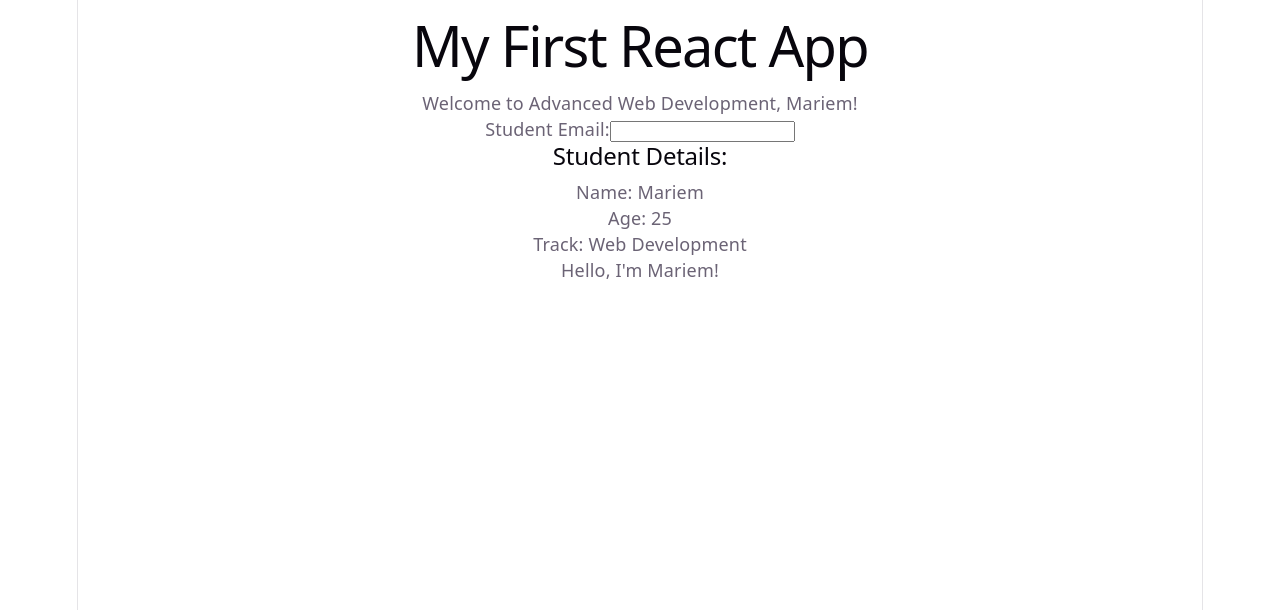
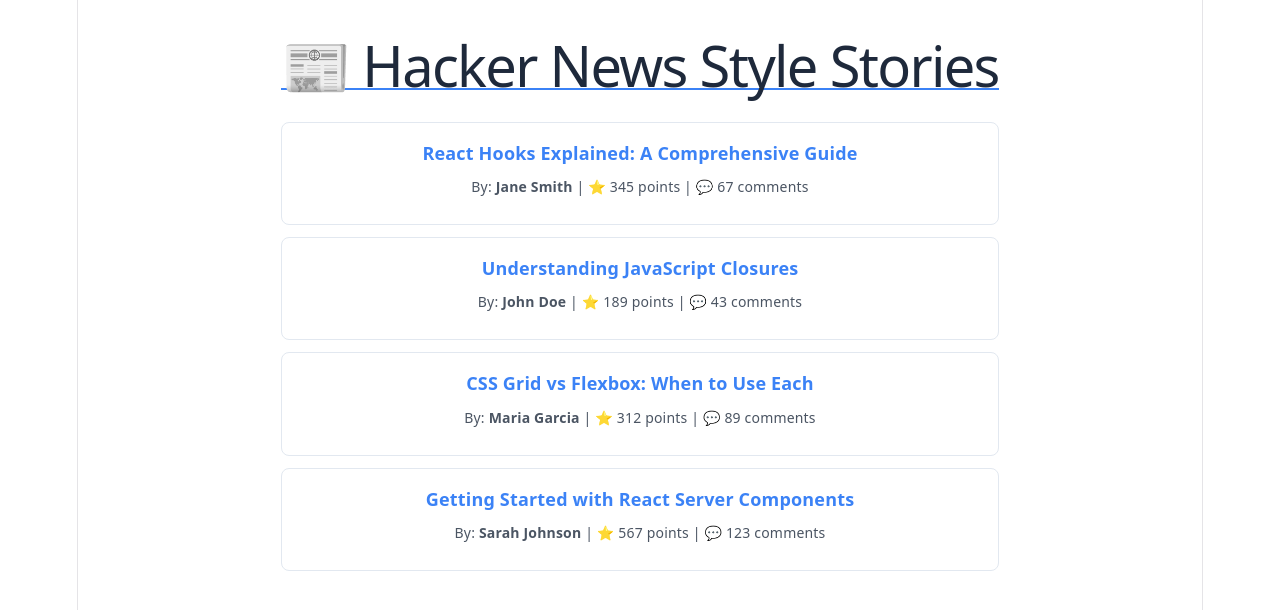
Before and after one commit to maryemhammemi24-beep/my-react-project, a React (Vite) app: page / in a window 1280 px wide. Shown: the top 610 px of the page. Built offline with nearby package versions, Linux system fonts and the light colour scheme.

Commit message:
Week 3: Rendering Hacker News style lists - Created stories array with map() rendering, implemented React keys, added clickable links with styling, and completed reflection questions

```diff
--- a/src/App.jsx
+++ b/src/App.jsx
@@ -1,32 +1,135 @@
+// WEEK 3 LAB: Hacker News Style Stories
+// ======================================
+
+// Step 1: Understanding the Data Structure
+// Each news story will contain:
+// - title: The article title (string)
+// - url: Link to the article (string)
+// - author: Who posted it (string)
+// - objectID: Unique identifier (string or number) -> This will be our React KEY
+// - points: Popularity score (number)
+// - num_comments: Number of comments (number)
+
+// Step 2: Fake data - stories array defined outside the component
+const stories = [
+  {
+    objectID: "1",
+    title: "React Hooks Explained: A Comprehensive Guide",
+    url: "https://react.dev/learn",
+    author: "Jane Smith",
+    points: 345,
+    num_comments: 67
+  },
+  {
+    objectID: "2",
+    title: "Understanding JavaScript Closures",
+    url: "https://javascript.info/closure",
+    author: "John Doe",
+    points: 189,
+    num_comments: 43
+  },
+  {
+    objectID: "3",
+    title: "CSS Grid vs Flexbox: When to Use Each",
+    url: "https://css-tricks.com/snippets/css/complete-guide-grid/",
+    author: "Maria Garcia",
+    points: 312,
+    num_comments: 89
+  },
+  {
+    objectID: "4",
+    title: "Getting Started with React Server Components",
+    url: "https://nextjs.org/docs/app/building-your-application/rendering/server-components",
+    author: "Sarah Johnson",
+    points: 567,
+    num_comments: 123
+  }
+];
+
 function App() {
-  // STEP 2: Define a variable inside the component
-  const studentName = "Mariem"; // Replace with your name
+  return (
+    <div style={{ maxWidth: '800px', margin: '0 auto', padding: '20px' }}>
+      <h1 style={{ color: '#1e293b', borderBottom: '2px solid #3b82f6', paddingBottom: '10px' }}>
+        📰 Hacker News Style Stories
+      </h1>
 
-  // STEP 6: Create the student object
-  const student = {
-    name: "Mariem",  // Replace with your name
-    age: 25,         // Replace with your age
-    track: "Web Development"
-  };
-
-  // STEP 7: Create the sayHello function
-  function sayHello() {
-    return `Hello, I'm ${studentName}!`;
-  }
-
-  return (
-    <div>
-      <h1>My First React App</h1>
-      <p>Welcome to Advanced Web Development, {studentName}!</p>
-      <label htmlFor="studentEmail">Student Email:</label>
-      <input type="text" id="studentEmail" />
-      <h2>Student Details:</h2>
-      <p>Name: {student.name}</p>
-      <p>Age: {student.age}</p>
-      <p>Track: {student.track}</p>
-      <p>{sayHello()}</p>
+      {stories.map(function(story) {
+        return (
+          <div
+            key={story.objectID}
+            style={{
+              border: '1px solid #e2e8f0',
+              padding: '16px',
+              margin: '12px 0',
+              borderRadius: '8px',
+              backgroundColor: '#ffffff',
+              transition: 'transform 0.2s, box-shadow 0.2s',
+              cursor: 'pointer'
+            }}
+            onMouseEnter={(e) => {
+              e.currentTarget.style.transform = 'translateY(-2px)';
+              e.currentTarget.style.boxShadow = '0 4px 6px rgba(0,0,0,0.1)';
+            }}
+            onMouseLeave={(e) => {
+              e.currentTarget.style.transform = 'translateY(0)';
+              e.currentTarget.style.boxShadow = 'none';
+            }}
+          >
+            <h3 style={{ margin: '0 0 8px 0' }}>
+              <a
+                href={story.url}
+                target="_blank"
+                rel="noopener noreferrer"
+                style={{
+                  color: '#3b82f6',
+                  textDecoration: 'none',
+                  fontSize: '18px',
+                  fontWeight: '600'
+                }}
+              >
+                {story.title}
+              </a>
+            </h3>
+            <p style={{ margin: '8px 0', color: '#4b5563', fontSize: '14px' }}>
+              By: <strong>{story.author}</strong> |
+              ⭐ {story.points} points |
+              💬 {story.num_comments} comments
+            </p>
+          </div>
+        );
+      })}
     </div>
   );
 }
 
 export default App;
+
+/*
+REFLECTION QUESTIONS (Step 7):
+================================
+
+1. Why is map() essential for rendering lists in React?
+   map() transforms data arrays into JSX element arrays.
+   It's essential because it returns a new array that React can render,
+   while forEach() returns undefined and can't be used directly in JSX.
+   This functional approach is clean, declarative, and matches React's
+   component-based philosophy.
+
+2. Why is objectID the correct key?
+   objectID is the perfect key because:
+   - It's unique (no two stories share the same ID)
+   - It's stable (doesn't change if we reorder items)
+   - It's data-driven (comes from the actual data, not the UI)
+   Using index as key would cause problems when items are added,
+   removed, or sorted, leading to bugs and performance issues.
+
+3. What will change when we replace fake data with the Hacker News API?
+   The rendering code (map) will stay EXACTLY the same!
+   Changes we'll make:
+   - Add useState for stories array
+   - Add useEffect to fetch data when component mounts
+   - Replace static 'stories' array with fetched data
+   - Add loading state
+   - Add error handling
+   The JSX inside map() won't change at all!
+*/
```
